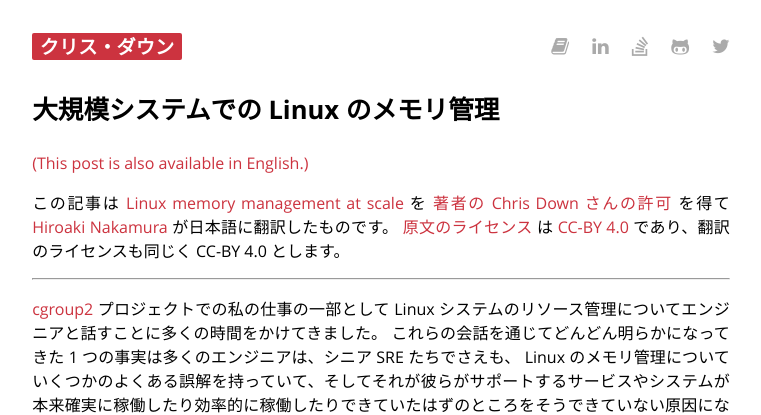
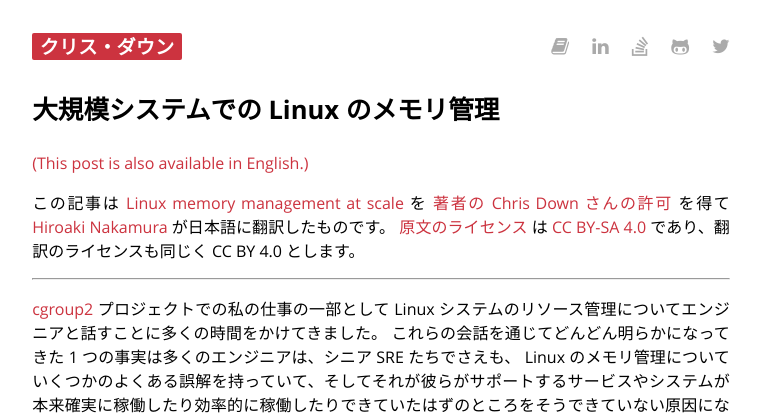
Before and after one commit to cdown/chrisdown.name, a Jekyll site: the page built from ja/2019/07/18/linux-memory-management-at-scale.md, in a window 1280 px wide. Shown: the top 415 px of the page, without its empty margins (259-1020 px from the left). Built offline with Jekyll 4.4.1, drawn with Linux system fonts in a browser that asks for light colours.

Commit message:
license: Use BY-SA

```diff
--- a/ja/2019/07/18/linux-memory-management-at-scale.md
+++ b/ja/2019/07/18/linux-memory-management-at-scale.md
@@ -13,7 +13,7 @@ description: "これらの会話を通じてどんどん明らかになってき
 [(This post is also available in
 English.)](/2019/07/18/linux-memory-management-at-scale.html)
 
-この記事は [Linux memory management at scale](https://chrisdown.name/2019/07/18/linux-memory-management-at-scale.html) を [著者の Chris Down さんの許可](https://twitter.com/unixchris/status/1224285773660377089) を得て [Hiroaki Nakamura](https://github.com/hnakamur/) が日本語に翻訳したものです。 [原文のライセンス](https://github.com/cdown/chrisdown.name/blob/master/LICENSE) は [CC-BY 4.0](http://creativecommons.org/licenses/by/4.0/) であり、翻訳のライセンスも同じく CC-BY 4.0 とします。
+この記事は [Linux memory management at scale](https://chrisdown.name/2019/07/18/linux-memory-management-at-scale.html) を [著者の Chris Down さんの許可](https://twitter.com/unixchris/status/1224285773660377089) を得て [Hiroaki Nakamura](https://github.com/hnakamur/) が日本語に翻訳したものです。 [原文のライセンス](https://github.com/cdown/chrisdown.name/blob/master/LICENSE) は [CC BY-SA 4.0](http://creativecommons.org/licenses/by-sa/4.0/) であり、翻訳のライセンスも同じく CC BY 4.0 とします。
 
 ---
 
```
Also changed, not shown: ja/2018/01/02/in-defence-of-swap.md (+1 -1 lines), 1 other file.
